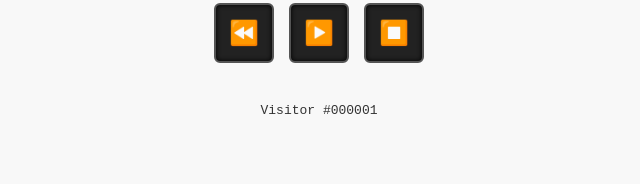
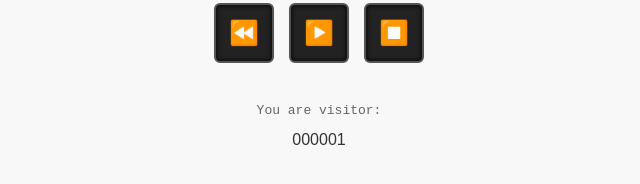
Before and after one commit to magnetophoneorange/the-reuben-stream, a website: page frontend/index.html in a window 1280 px wide. Shown: the part 264-448 px from the top of the page, without its empty margins (321-961 px from the left). Drawn offline with Linux system fonts and the light colour scheme; no server answers.

Commit message:
Update index.html Counter

```diff
--- a/frontend/index.html
+++ b/frontend/index.html
@@ -24,8 +24,9 @@
         </div>
     </div>
     <script src="app.js"></script>
-<div id="visitorCounter" style="text-align: center; font-family: monospace; margin-top: 40px;">
-    <p>Visitor #<span id="counterDigits">000001</span></p>
+<div id="visitorCounter">
+    <p style="font-family: monospace; color: #666;">You are visitor:</p>
+    <div id="counterDigits"></div>
 </div>
 </body>
 </html>
```
